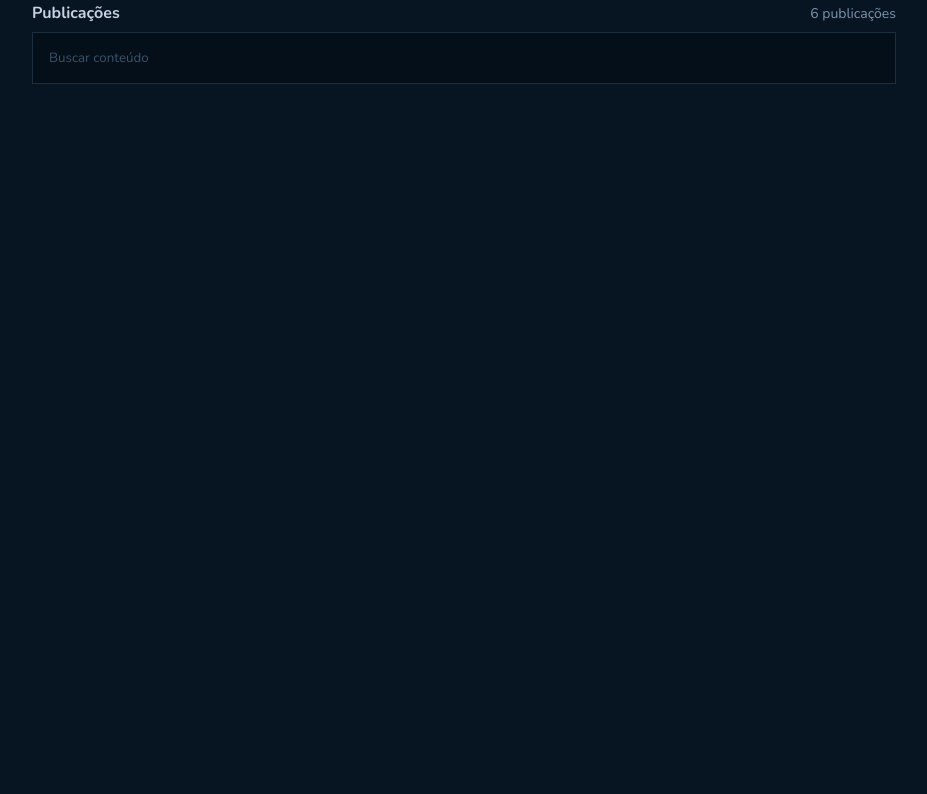
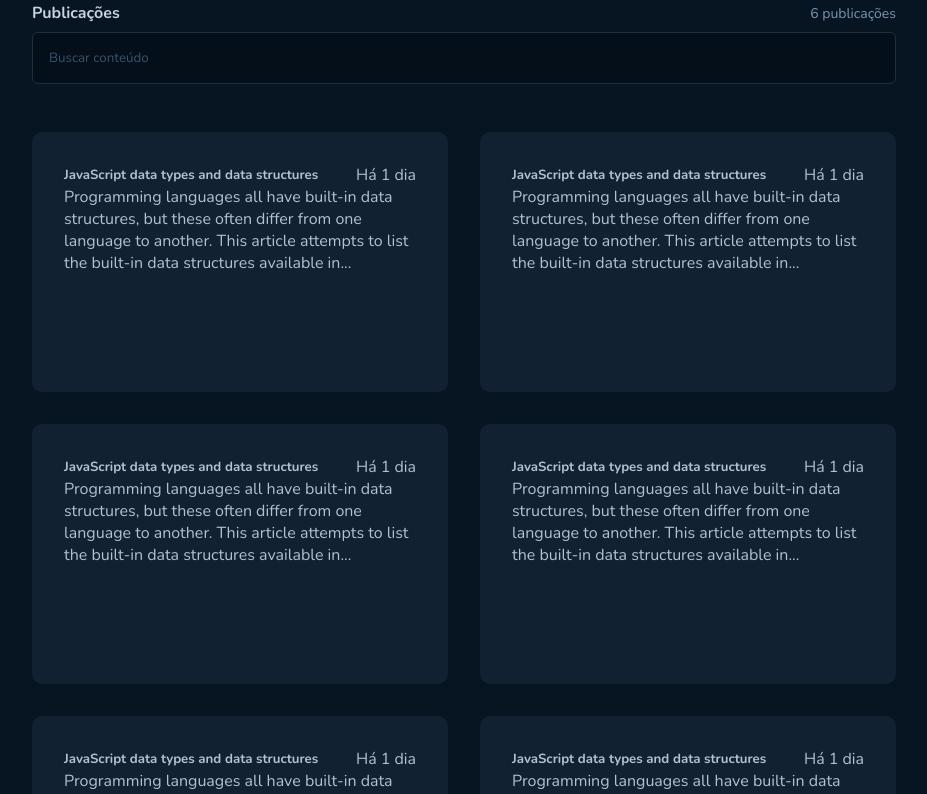
Before and after one commit to tiagosvieira10/gitHubBlog, a React (Vite) app: page / in a window 1280 px wide. Shown: the part 500-1294 px from the top of the page, without its empty margins (176-1103 px from the left). Before the commit the page ends 800 px from the top, so only its background shows below. Built offline with nearby package versions, Linux system fonts and the light colour scheme.

Commit message:
component publication created

```diff
--- /dev/null
+++ b/src/pages/Home/components/PublicationCard/index.tsx
@@ -0,0 +1,13 @@
+import { PublicationCardContainer } from "./styles";
+
+export function PublicationCard() {
+  return (
+    <PublicationCardContainer>
+      <div className="headerPublicationCard">
+        <h5>JavaScript data types and data structures</h5>
+        <p>Há 1 dia</p>
+      </div>
+      <span>Programming languages all have built-in data structures, but these often differ from one language to another. This article attempts to list the built-in data structures available in...</span>
+    </PublicationCardContainer>
+  )
+}
--- /dev/null
+++ b/src/pages/Home/components/PublicationCard/styles.ts
@@ -0,0 +1,21 @@
+import styled from "styled-components";
+
+export const PublicationCardContainer = styled.div`
+  display: flex;
+  flex-direction: column;
+  height: 16.25rem;
+  width: 26rem;
+
+  padding: 2rem;
+
+  background-color: ${({theme}) => theme.colors["base-post"]};
+  border-radius: 10px;
+
+
+  .headerPublicationCard {
+    display: flex;
+    align-items: center;
+    justify-content: space-between;
+  }
+
+`
--- a/src/pages/Home/index.tsx
+++ b/src/pages/Home/index.tsx
@@ -1,6 +1,7 @@
 import { Link } from "react-router-dom";
 import { gitHub, linkGit, local, seguidores } from "../../assets/icon";
-import { CountData, DataProfileContainer, HeaderProfileGitHub, HomeContainer, PhotoProfile, ProfileGithub, PublicationSearch } from "./styles";
+import { CountData, DataProfileContainer, HeaderProfileGitHub, HomeContainer, PhotoProfile, ProfileGithub, PublicationSearch, Publications } from "./styles";
+import { PublicationCard } from "./components/PublicationCard";
 
 export function Home() {
   return (
@@ -48,9 +49,14 @@ export function Home() {
         <textarea placeholder="Buscar conteúdo"/>
       </PublicationSearch>
 
-      {/* <Publications>
-
-      </Publications> */}
+      <Publications>
+        <PublicationCard/>
+        <PublicationCard/>
+        <PublicationCard/>
+        <PublicationCard/>
+        <PublicationCard/>
+        <PublicationCard/>
+      </Publications>
     </HomeContainer>
   )
 }
--- a/src/pages/Home/styles.ts
+++ b/src/pages/Home/styles.ts
@@ -112,9 +112,20 @@ export const PublicationSearch = styled.div`
     background-color: ${({theme}) => theme.colors["base-input"]};
 
     border: 1px solid ${({theme}) => theme.colors["base-border"]};
+    border-radius: 6px;
   }
 
   textarea::placeholder {
     color: ${({theme}) => theme.colors["base-label"]};
   }
 `
+
+export const Publications = styled.div`
+  display: flex;
+  align-items: center;
+  justify-content: center;
+  flex-wrap: wrap;
+
+  gap: 2rem;
+  margin: 3rem auto;
+`
```
